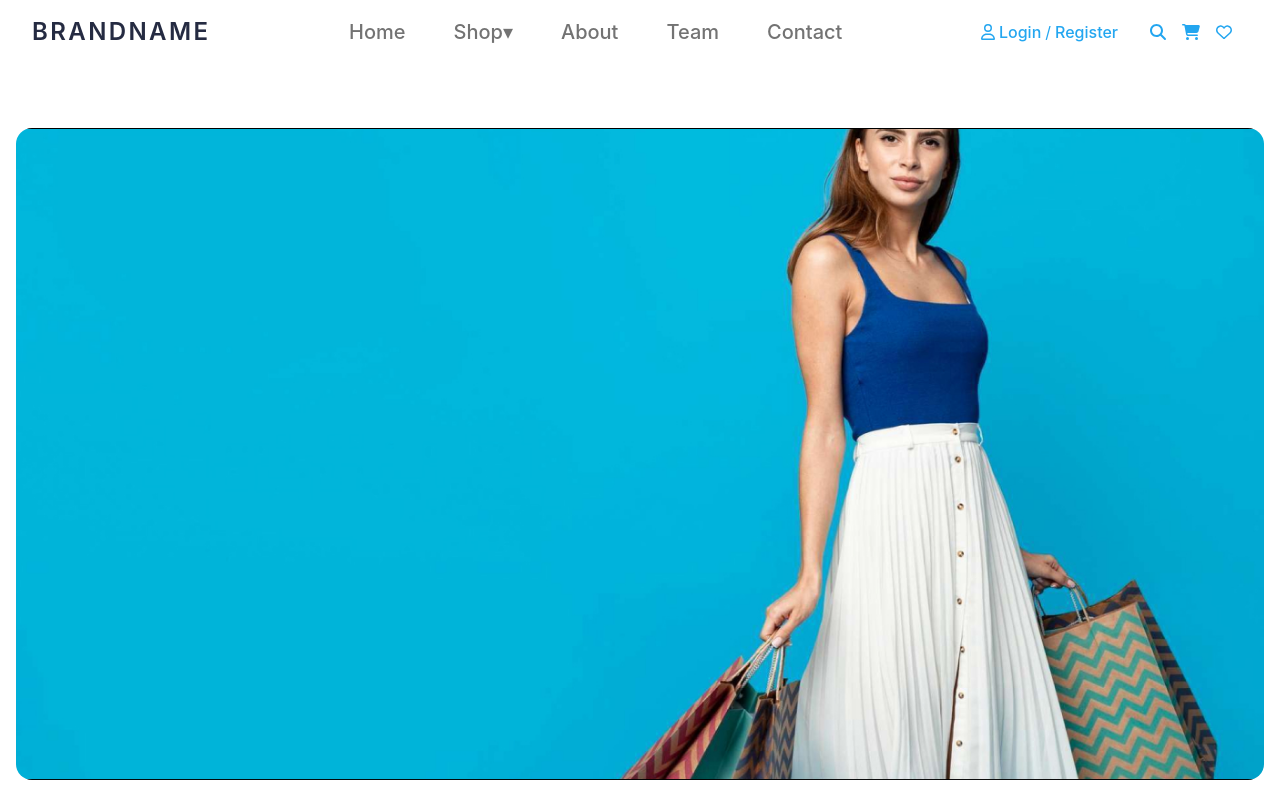
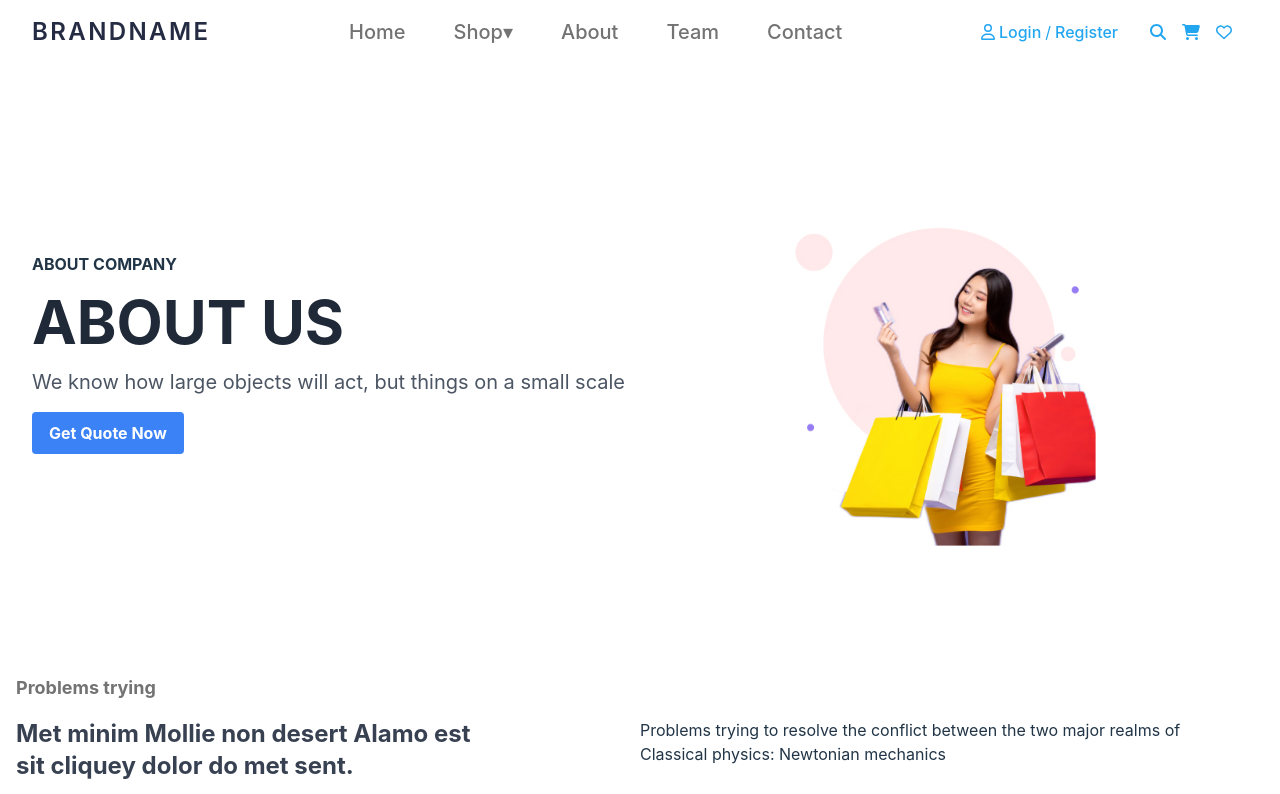
Before and after one commit to cansucebesoy/ecomm-cansu, a React (Vite) app: page /about in a window 1280 px wide. Shown: the top 794 px of the page. Built offline with nearby package versions, Linux system fonts and the light colour scheme.

Commit message:
#7 about hero and content

```diff
--- a/src/App.jsx
+++ b/src/App.jsx
@@ -7,6 +7,7 @@ import { PageContent } from "./layout/PageContent";
 import { ProductDetail } from "./pages/ProductDetail/ProductDetail";
 import { ContactPage } from "./pages/ContactPage/ContactPage";
 import { TeamPage } from "./pages/TeamPage/TeamPage";
+import { AboutUsPage } from "./pages/AboutUsPage/AboutUsPage";
 
 const routes = [
   {
@@ -20,6 +21,10 @@ const routes = [
   {
     path: "/team",
     component: <TeamPage />,
+  },
+  {
+    path: "/about",
+    component: <AboutUsPage />,
   },
   {
     path: "/product/:productId",
--- /dev/null
+++ b/src/components/AboutUs/Content/Content.jsx
@@ -0,0 +1,26 @@
+export const Content = () => {
+  return (
+    <div className="container px-4 py-8 ">
+      <div className="flex flex-col items-endtext-start ">
+        <p className="text-lg font-bold text-secondary text-start text-red-500 mb-4">
+          Problems trying
+        </p>
+        <div className="flex flex-col md:flex-row ">
+          <div className="text-2xl font-medium text-gray-700 mb-8 w-1/2">
+            <p className="font-bold">
+              Met minim Mollie non desert Alamo est <br />
+              sit cliquey dolor do met sent.
+            </p>
+          </div>
+          <div className="w-1/2">
+            <p>
+              Problems trying to resolve the conflict between the two major
+              realms of <br />
+              Classical physics: Newtonian mechanics
+            </p>
+          </div>
+        </div>
+      </div>
+    </div>
+  );
+};
--- /dev/null
+++ b/src/components/AboutUs/Hero/Hero.jsx
@@ -0,0 +1,23 @@
+export const Hero = () => {
+  return (
+    <div className="flex flex-col items-center justify-center bg-white py-24 ">
+      <div className="container justify-center flex flex-col md:flex-row">
+        <div className="flex flex-col items-center md:items-start justify-center gap-4 md:w-1/2">
+          <p className="font-bold ">ABOUT COMPANY </p>
+          <h1 className="text-4xl font-bold text-gray-800 md:text-6xl">
+            ABOUT US
+          </h1>
+          <p className="text-lg text-gray-600 md:text-xl">
+            We know how large objects will act, but things on a small scale
+          </p>
+          <button className="bg-blue-500 hover:bg-blue-700 text-white font-bold py-2 px-4 rounded">
+            Get Quote Now
+          </button>
+        </div>
+        <div className="flex flex-col items-center justify-center gap-4 mt-10 md:flex-row md:gap-8 md:w-1/2">
+          <img src="/none1.jpg" alt="Hero Image" className="w-full md:w-1/2" />
+        </div>
+      </div>
+    </div>
+  );
+};
--- /dev/null
+++ b/src/pages/AboutUsPage/AboutUsPage.jsx
@@ -0,0 +1,11 @@
+import { Content } from "@/components/AboutUs/Content/Content";
+import { Hero } from "@/components/AboutUs/Hero/Hero";
+
+export const AboutUsPage = () => {
+  return (
+    <>
+      <Hero />
+      <Content />
+    </>
+  );
+};
```
Also changed, not shown: public/none.svg (added), public/none1.jpg (added).
